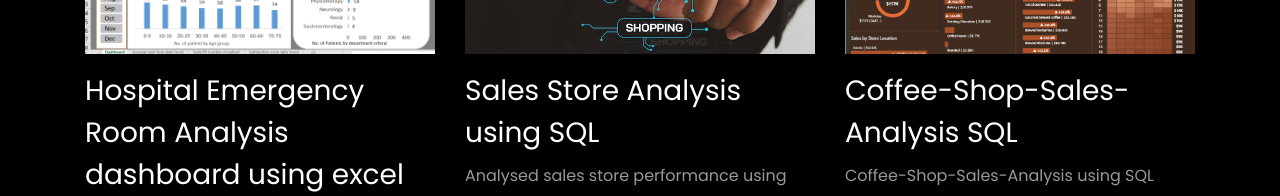
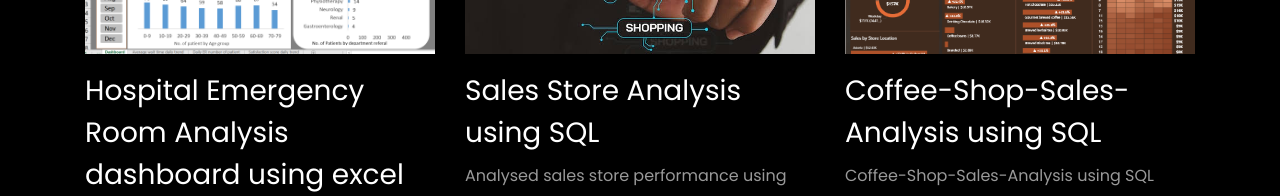
Before and after one commit to Malashree1994/Malashree.Ingle.github.io, a plain HTML site: page index.html in a window 1280 px wide. Shown: the part 4719-4915 px from the top of the page. Drawn offline with Linux system fonts and the light colour scheme; files whose address does not match are found by name.

Commit message:
Update index.html

```diff
--- a/index.html
+++ b/index.html
@@ -464,7 +464,7 @@
               </a>
               <div class="text mt-3 float-right d-block">
 
-                <h3 class="https://github.com/Malashree1994/Coffee-Shop-Sales-Analysis-">Coffee-Shop-Sales-Analysis SQL</a></h3>
+                <h3 class="https://github.com/Malashree1994/Coffee-Shop-Sales-Analysis-">Coffee-Shop-Sales-Analysis using SQL</a></h3>
                 <p>Coffee-Shop-Sales-Analysis using SQL</p>
               </div>
             </div>
```
